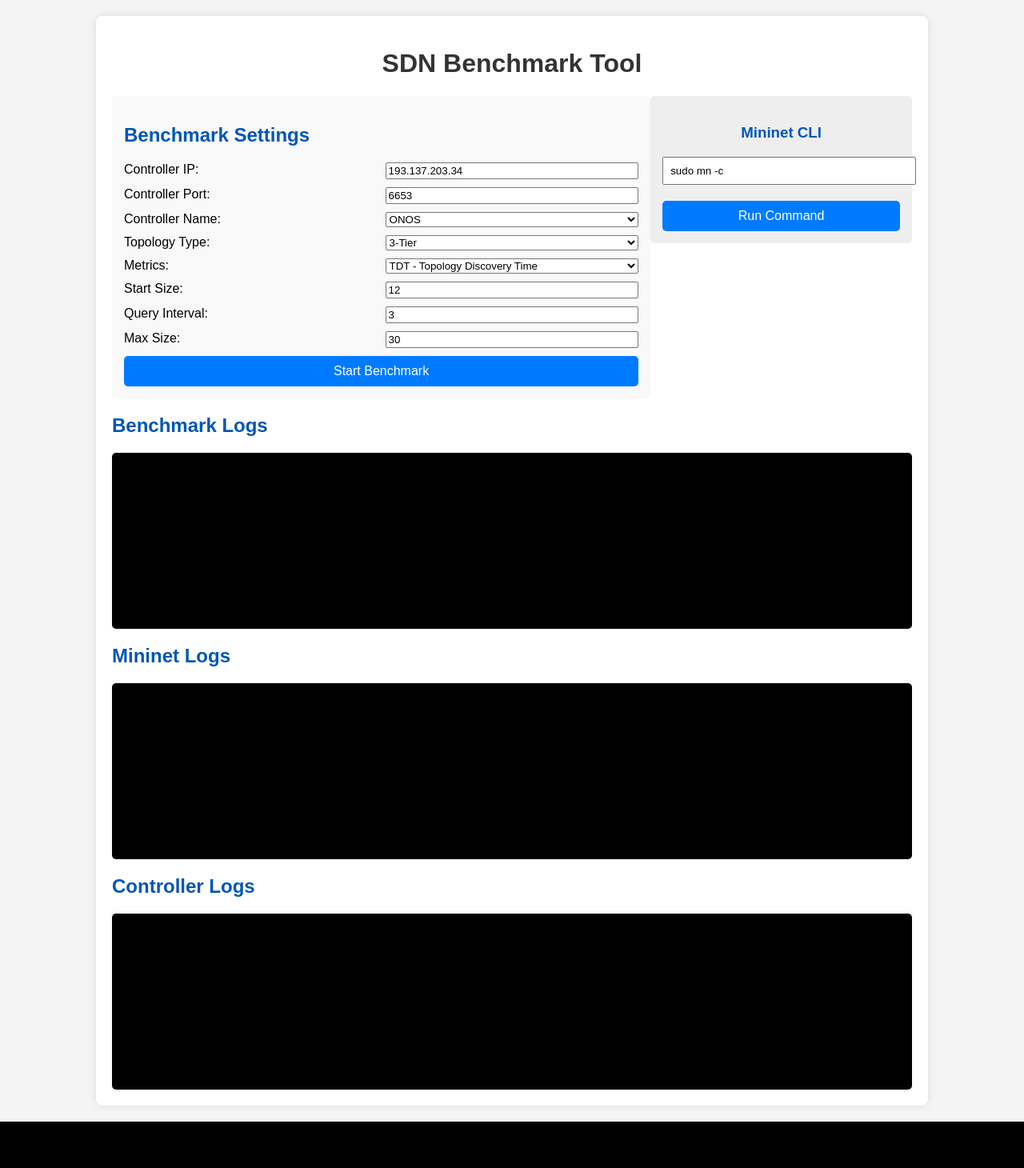
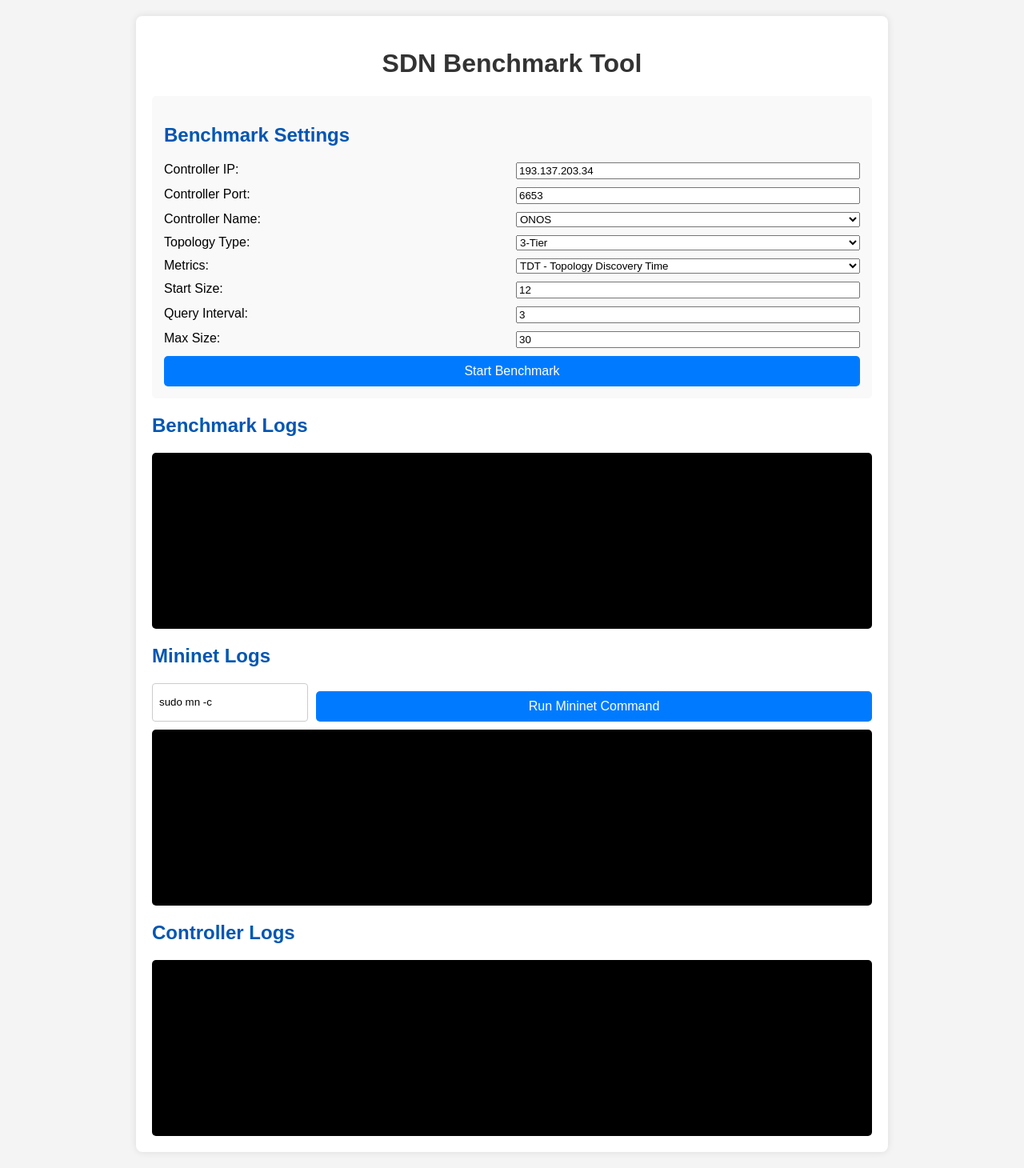
Before and after one commit to NunoVz/BenchmarkGui, a Flask app: page / in a window 1280 px wide. Shown: the whole page at 80% size. Before the commit the page ends 1402 px from the top, so only its background shows below. Run offline with Flask 3, Linux system fonts and the light colour scheme; some libraries are stand-ins or nearby versions.

Commit message:
asthetic

```diff
--- a/gui/backend/static/style.css
+++ b/gui/backend/static/style.css
@@ -6,7 +6,7 @@ body {
 }
 
 .container {
-    max-width: 1000px;
+    max-width: 900px;
     margin: auto;
     background: white;
     padding: 20px;
@@ -19,36 +19,15 @@ h1 {
     color: #333;
 }
 
-h2, h3 {
+h2 {
     margin-top: 20px;
     color: #0056b3;
-}
-
-.main-content {
-    display: flex;
-    justify-content: space-between;
-    align-items: flex-start;
 }
 
 .form-container {
     background: #f9f9f9;
     padding: 15px;
     border-radius: 5px;
-    width: 65%;
-}
-
-.sidebar {
-    background: #eee;
-    padding: 15px;
-    border-radius: 5px;
-    width: 30%;
-    text-align: center;
-}
-
-.sidebar input {
-    width: 100%;
-    padding: 8px;
-    margin-bottom: 10px;
 }
 
 .grid {
@@ -88,3 +67,16 @@ button:hover {
     font-family: monospace;
     font-size: 14px;
 }
+
+.mininet-cli {
+    display: flex;
+    gap: 10px;
+    margin-bottom: 10px;
+}
+
+.mininet-cli input {
+    flex: 1;
+    padding: 8px;
+    border: 1px solid #ccc;
+    border-radius: 4px;
+}
--- a/gui/backend/templates/index.html
+++ b/gui/backend/templates/index.html
@@ -11,7 +11,6 @@
     <div class="container">
         <h1>SDN Benchmark Tool</h1>
 
-        <div class="main-content">
         <div class="form-container">
             <h2>Benchmark Settings</h2>
             <form id="benchmarkForm">
@@ -60,18 +59,15 @@
             </form>
         </div>
 
-            <div class="sidebar">
-                <h3>Mininet CLI</h3>
-                <input type="text" id="mininet-command" value="sudo mn -c">
-                <button onclick="runMininetCommand()">Run Command</button>
-            </div>
-        </div>
-
         <div class="logs-container">
             <h2>Benchmark Logs</h2>
             <div id="benchmark-log"></div>
 
             <h2>Mininet Logs</h2>
+            <div class="mininet-cli">
+                <input type="text" id="mininet-command" value="sudo mn -c">
+                <button onclick="runMininetCommand()">Run Mininet Command</button>
+            </div>
             <div id="mininet-log"></div>
 
             <h2>Controller Logs</h2>
```
Lines whose indentation alone changed are shown as unchanged.
